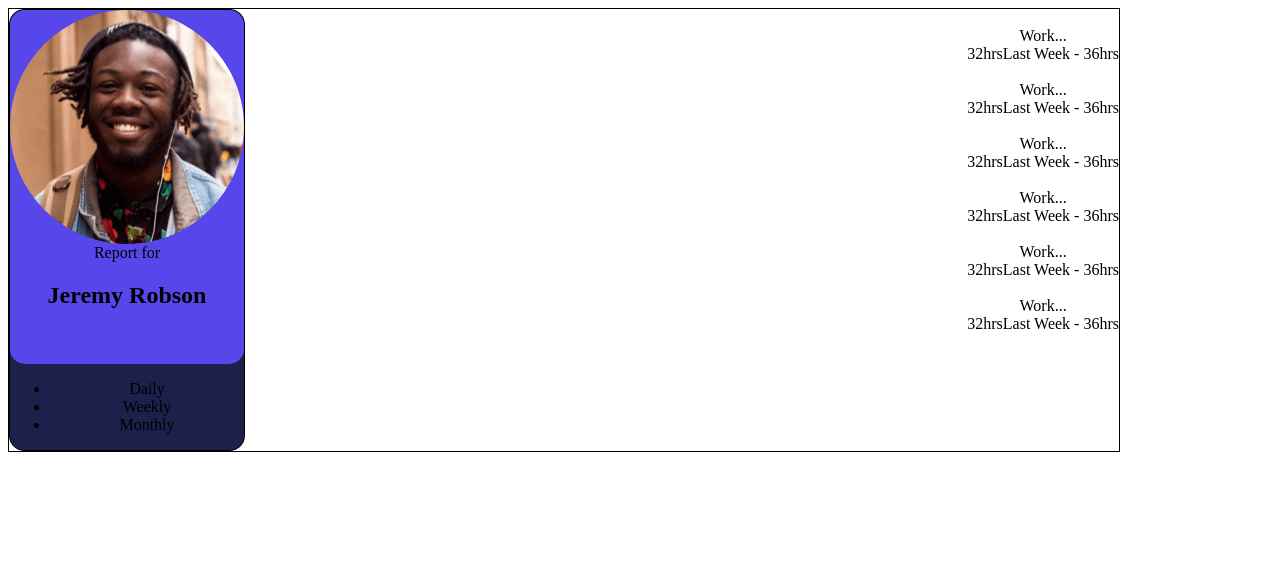
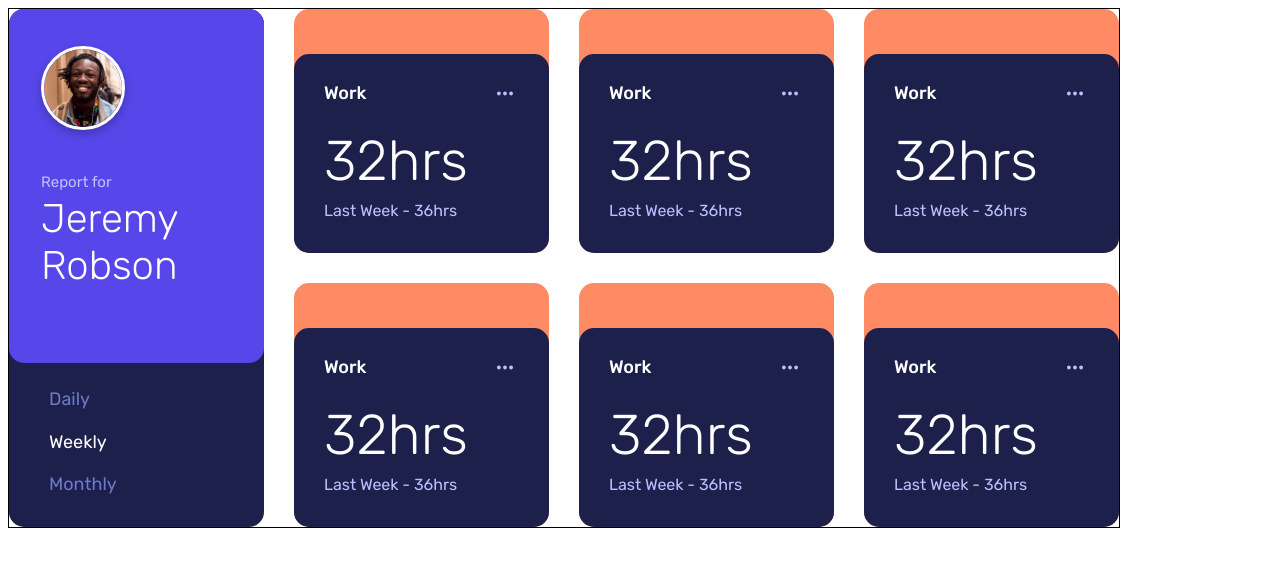
Before and after one commit to jdays2/time-tracking, a React (Create React App) app: page / in a window 1280 px wide. Shown: the top 566 px of the page. Built offline with nearby package versions, Linux system fonts and the light colour scheme.

Commit message:
some changes

```diff
--- a/public/index.html
+++ b/public/index.html
@@ -2,6 +2,13 @@
 <html lang="en">
   <head>
     <meta charset="utf-8" />
+    <link rel="preconnect" href="https://fonts.googleapis.com" />
+    <link rel="preconnect" href="https://fonts.gstatic.com" crossorigin />
+    <link
+      href="https://fonts.googleapis.com/css2?family=Poppins:wght@100;200;300;400;500;600;700;800&family=Rubik:ital,wght@0,300;0,400;0,500;0,600;0,700;0,800;0,900;1,300;1,400;1,500;1,600;1,700;1,800;1,900&display=swap"
+      rel="stylesheet"
+    />
+
     <meta name="viewport" content="width=device-width, initial-scale=1" />
     <title>React App</title>
   </head>
--- a/src/App.css
+++ b/src/App.css
@@ -5,38 +5,175 @@ body {
 
 .App {
   text-align: center;
+  font-family: "Rubik";
+  font-style: normal;
 }
 
 .container {
   display: flex;
-  justify-content: space-between;
   width: 1110px;
+  align-items: center;
 
   border: 1px solid black;
 }
 
 .navigation {
+  grid-area: 1 / 1 / 3 / 2;
   display: flex;
   flex-direction: column;
-  justify-content: space-between;
 
   background-color: rgba(28, 32, 75, 1);
   border-radius: 15px;
 
-  border: 1px solid black;
+  width: 255px;
+  height: 518px;
+  margin-right: 30px;
 }
 
 .profile {
   display: flex;
   flex-direction: column;
+  justify-content: flex-start;
 
   background-color: rgba(87, 71, 234, 1);
   border-radius: 15px;
 
+  width: 255px;
   height: 354px;
+}
+
+.profile_photo {
+  width: 78px;
+
+  filter: drop-shadow(0px 4px 4px rgba(0, 0, 0, 0.25));
+  border-radius: 45px;
+  border: 3px solid white;
+
+  margin-left: 32px;
+  margin-top: 37px;
+}
+
+.profile_info-wrapper {
+  text-align: start;
+
+  width: 139px;
+  height: 116px;
+
+  display: flex;
+  flex-direction: column;
+  justify-content: space-between;
+  margin-top: 43px;
+  margin-left: 32px;
+
+  color: #ffffff;
+}
+
+.profile_info {
+  color: rgba(187, 192, 255, 1);
+  font-weight: 400;
+  font-size: 15px;
+  line-height: 18px;
+}
+
+.profile_name {
+  font-weight: 300;
+  font-size: 40px;
+  line-height: 47px;
 }
 
 .navigation_sort-by {
   display: flex;
   flex-direction: column;
+  justify-content: space-between;
+
+  list-style-type: none;
+
+  width: 68px;
+  height: 106px;
+  margin-top: 26px;
+
+  text-align: start;
 }
+
+.sort-by__item {
+  font-weight: 400;
+  font-size: 18px;
+  line-height: 21px;
+
+  color: #7078c9;
+}
+
+.sort-by__item__active {
+  color: #ffffff;
+}
+
+.statistic {
+  display: grid;
+  grid-template-columns: repeat(3, 1fr);
+  grid-template-rows: repeat(2, 1fr);
+  grid-column-gap: 30px;
+  grid-row-gap: 30px;
+}
+
+.statistic__card {
+  height: 244px;
+  width: 255px;
+  position: relative;
+
+  background-color: #ff8b64;
+  border-radius: 15px;
+}
+
+.card__content {
+  width: 255px;
+  height: 199px;
+  top: 45px;
+
+  background: #1c204b;
+  border-radius: 15px;
+  position: absolute;
+
+  color: rgba(255, 255, 255, 1);
+}
+
+.content__header {
+  width: 147px;
+  margin-top: 29px;
+  margin-left: 30px;
+  margin-bottom: 24px;
+
+  display: flex;
+}
+
+.header__title {
+  font-weight: 500;
+  font-size: 18px;
+  line-height: 21px;
+  margin-right: 131px;
+}
+
+.header__dots {
+  width: 16px;
+}
+
+.content__body {
+  width: 144px;
+  height: 92px;
+
+  display: flex;
+  flex-direction: column;
+  justify-content: space-between;
+  align-items: flex-start;
+
+  margin-left: 30px;
+}
+
+.body__subject {
+  font-weight: 300;
+  font-size: 56px;
+  line-height: 66px;
+}
+
+.body__subtitle {
+  color: rgba(187, 192, 255, 1);
+}
--- a/src/App.tsx
+++ b/src/App.tsx
@@ -10,12 +10,14 @@ function App() {
         <nav className="navigation">
           <div className="profile">
             <img className="profile_photo" src={profileImg} />
-            <span className="profile_info">Report for</span>
-            <h1 className="profile_name">Jeremy Robson</h1>
+            <div className="profile_info-wrapper">
+              <span className="profile_info">Report for</span>
+              <span className="profile_name">Jeremy Robson</span>
+            </div>
           </div>
           <ul className="navigation_sort-by">
             <li className="sort-by__item">Daily</li>
-            <li className="sort-by__item">Weekly</li>
+            <li className="sort-by__item sort-by__item__active">Weekly</li>
             <li className="sort-by__item">Monthly</li>
           </ul>
         </nav>
--- a/src/components/StatisticsCard.tsx
+++ b/src/components/StatisticsCard.tsx
@@ -1,4 +1,5 @@
 import React from "react";
+import threeDot from "../assets/img/combined-C.svg";
 
 const StatisticsCard: React.FC = () => {
   return (
@@ -7,7 +8,7 @@ const StatisticsCard: React.FC = () => {
       <div className="card__content">
         <div className="content__header">
           <span className="header__title">Work</span>
-          <span>...</span>
+          <img src={threeDot} className="header__dots" />
         </div>
         <div className="content__body">
           <span className="body__subject">32hrs</span>
```
Also changed, not shown: src/assets/img/combined-C.svg (added).
